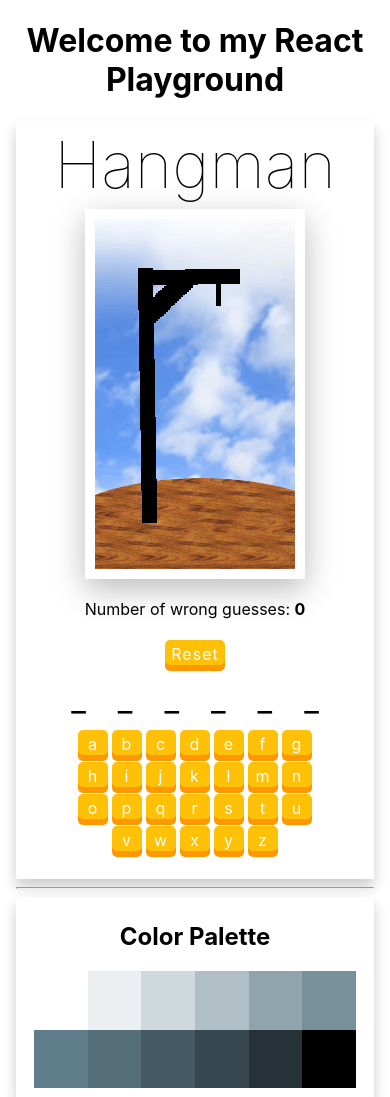
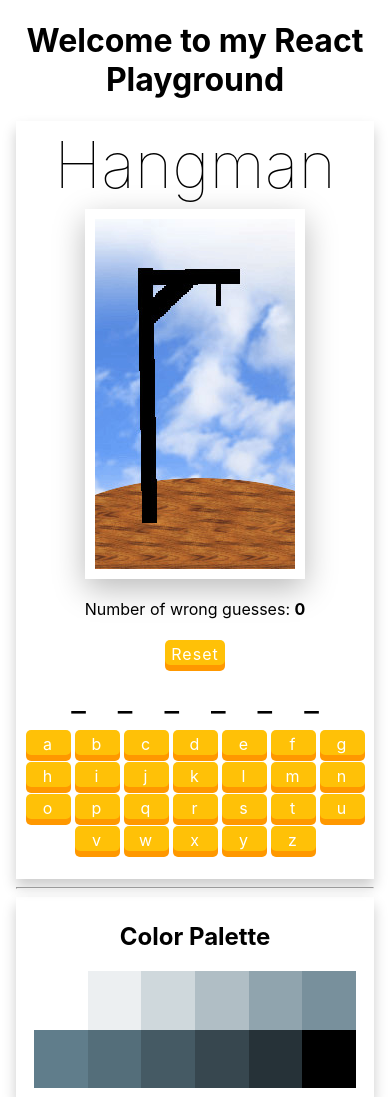
Before and after one commit to robertocannella/pokemon-react-typescript, a React (Create React App) app: page / in a window 390 px wide. Shown: the top 1097 px of the page. Built offline with nearby package versions, Linux system fonts and the light colour scheme.

Commit message:
Add mobile css to hangman

```diff
--- a/src/components/hangman/Hangman.css
+++ b/src/components/hangman/Hangman.css
@@ -74,3 +74,14 @@ h1.winner {
     color: forestgreen;
     margin: auto;
 }
+
+@media screen and (max-width: 850px) {
+    .Hangman button {
+        width: 45px;
+    }
+
+    .Hangman-btns{
+        width: auto;
+    }
+
+}
```
